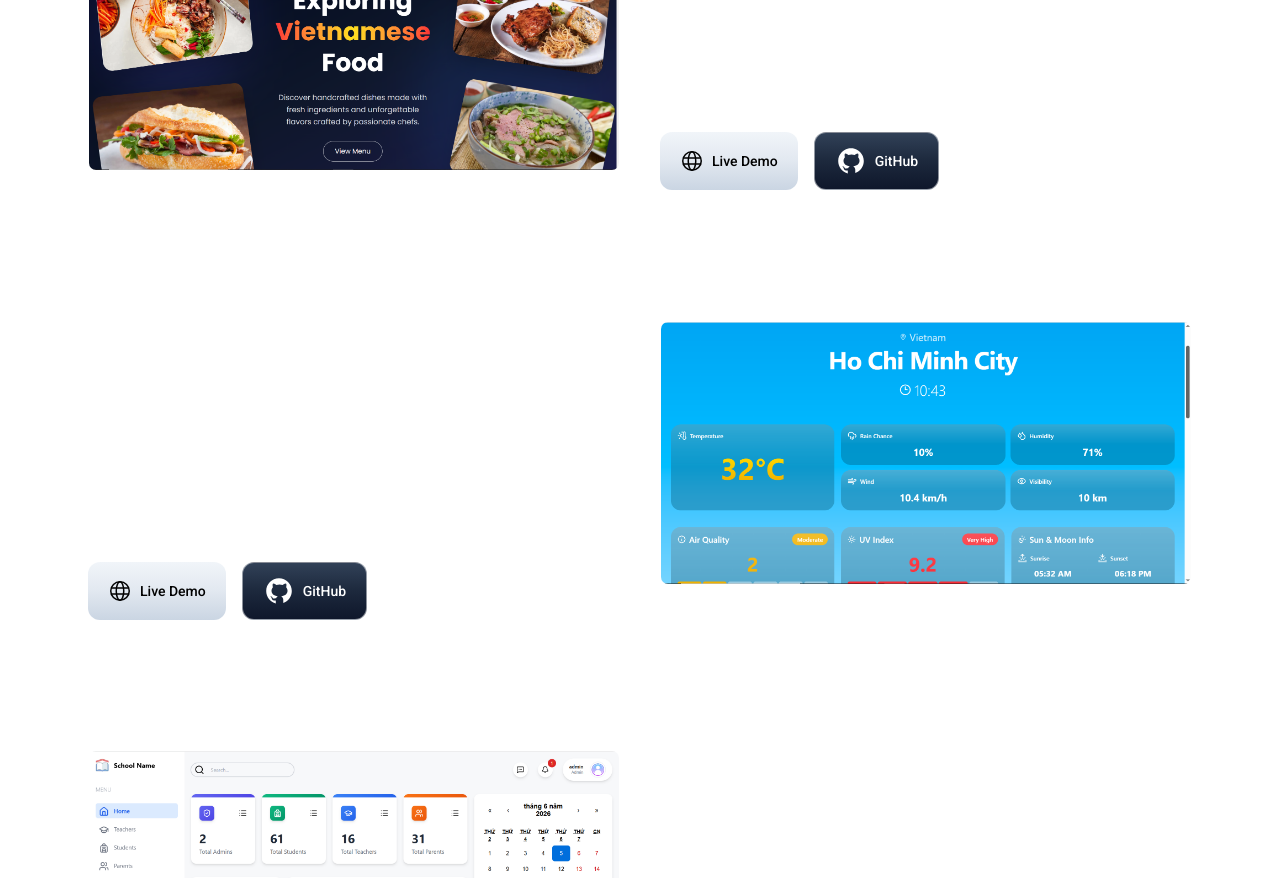
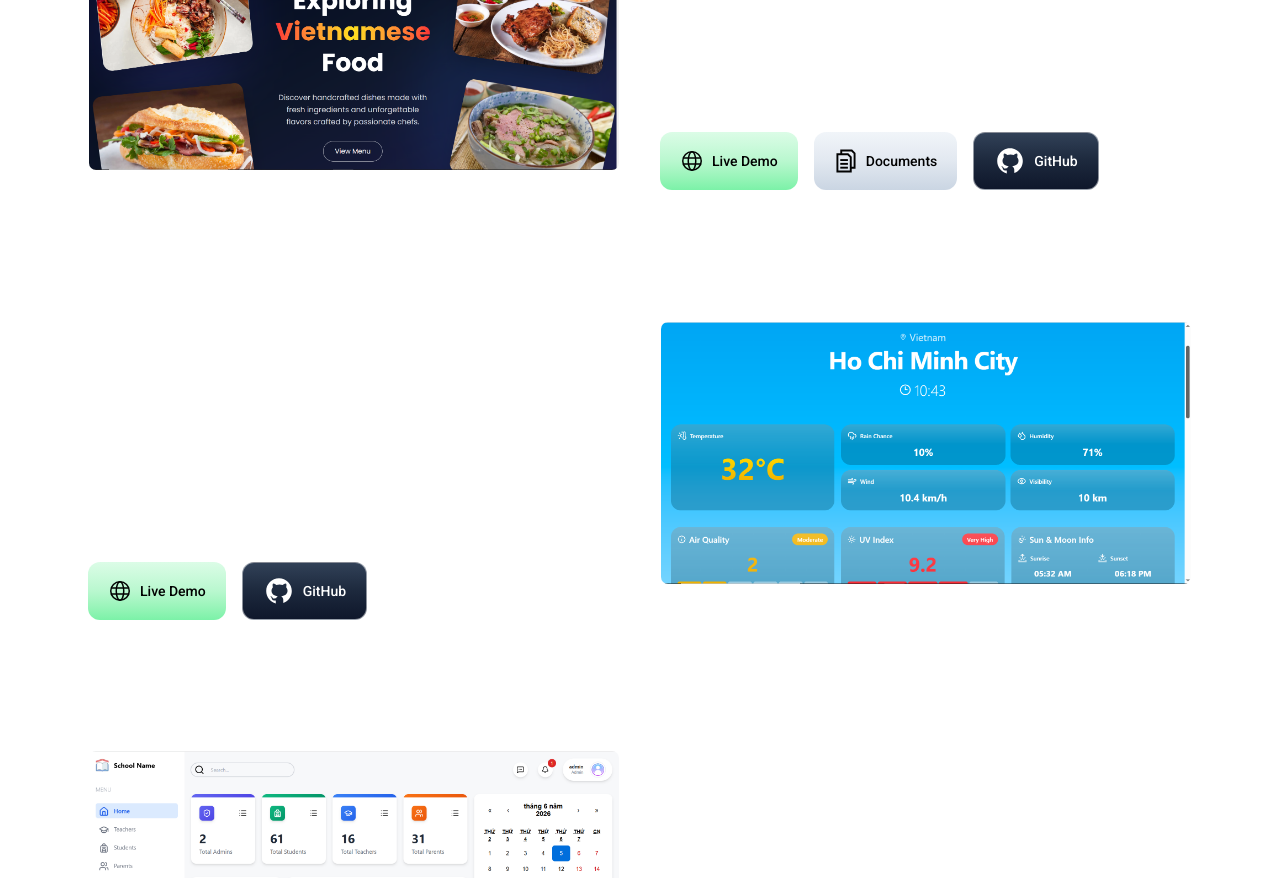
Before and after one commit to nmdat-03/NguyenDat-portfolio, a Next.js app: page / in a window 1280 px wide. Shown: the part 2900-3778 px from the top of the page. Built offline with nearby package versions, Linux system fonts and the light colour scheme.

Commit message:
upload source code

```diff
--- a/components/Projects.tsx
+++ b/components/Projects.tsx
@@ -27,6 +27,7 @@ export default function Projects() {
             tech: ["Next.js", "TypeScript", "Tailwind CSS", "Prisma", "PostgreSQL"],
             github: "https://github.com/nmdat-03/restaurant-app",
             demo: "https://demo-restaurant-app.vercel.app",
+            documents: "https://drive.google.com/drive/folders/1nN2qSC13yhEJoEtuN-luHr8-b95qnC6d?usp=drive_link",
         },
         {
             id: 2,
@@ -36,6 +37,7 @@ export default function Projects() {
             tech: ["Next.js", "TypeScript", "Tailwind CSS", "WeatherAPI"],
             github: "https://github.com/nmdat-03/weather-app",
             demo: "https://ngdat-weather-app.vercel.app",
+            documents: null,
         },
         {
             id: 3,
@@ -45,6 +47,7 @@ export default function Projects() {
             tech: ["Next.js", "TypeScript", "Tailwind CSS", "Prisma", "PostgreSQL"],
             github: "https://github.com/nmdat-03/school-management-app",
             demo: null,
+            documents: null,
         },
         {
             id: 4,
@@ -54,6 +57,7 @@ export default function Projects() {
             tech: ["React.js", "Tailwind CSS", "Express.js", "MongoDB"],
             github: "https://github.com/nmdat-03/SAOvet_Hospital",
             demo: null,
+            documents: null,
         },
     ];
 
@@ -174,7 +178,7 @@ export default function Projects() {
                                                 href={project.demo}
                                                 target="_blank"
                                                 rel="noopener noreferrer"
-                                                className="flex items-center gap-2 rounded-xl bg-linear-to-t from-slate-300 via-slate-200 to-slate-100 px-5 py-3 text-sm font-medium text-black transition hover:scale-105 hover:shadow-lg hover:shadow-indigo-300"
+                                                className="flex items-center gap-2 rounded-xl bg-linear-to-t from-green-300 via-green-200 to-green-100 px-5 py-3 text-sm font-medium text-black transition hover:scale-105 hover:shadow-lg hover:shadow-green-500"
                                             >
                                                 <Image
                                                     src="/icons/techs/browser.svg"
@@ -183,6 +187,23 @@ export default function Projects() {
                                                     height={24}
                                                 />
                                                 Live Demo
+                                            </Link>
+                                        )}
+
+                                        {project.documents && (
+                                            <Link
+                                                href={project.documents}
+                                                target="_blank"
+                                                rel="noopener noreferrer"
+                                                className="flex items-center gap-2 rounded-xl bg-linear-to-t from-slate-300 via-slate-200 to-slate-100 px-5 py-3 text-sm font-medium text-black transition hover:scale-105 hover:shadow-lg hover:shadow-indigo-300"
+                                            >
+                                                <Image
+                                                    src="/icons/techs/documents.svg"
+                                                    alt="Documents Icon"
+                                                    width={24}
+                                                    height={24}
+                                                />
+                                                Documents
                                             </Link>
                                         )}
 
```
Also changed, not shown: public/icons/techs/documents.svg (added).
